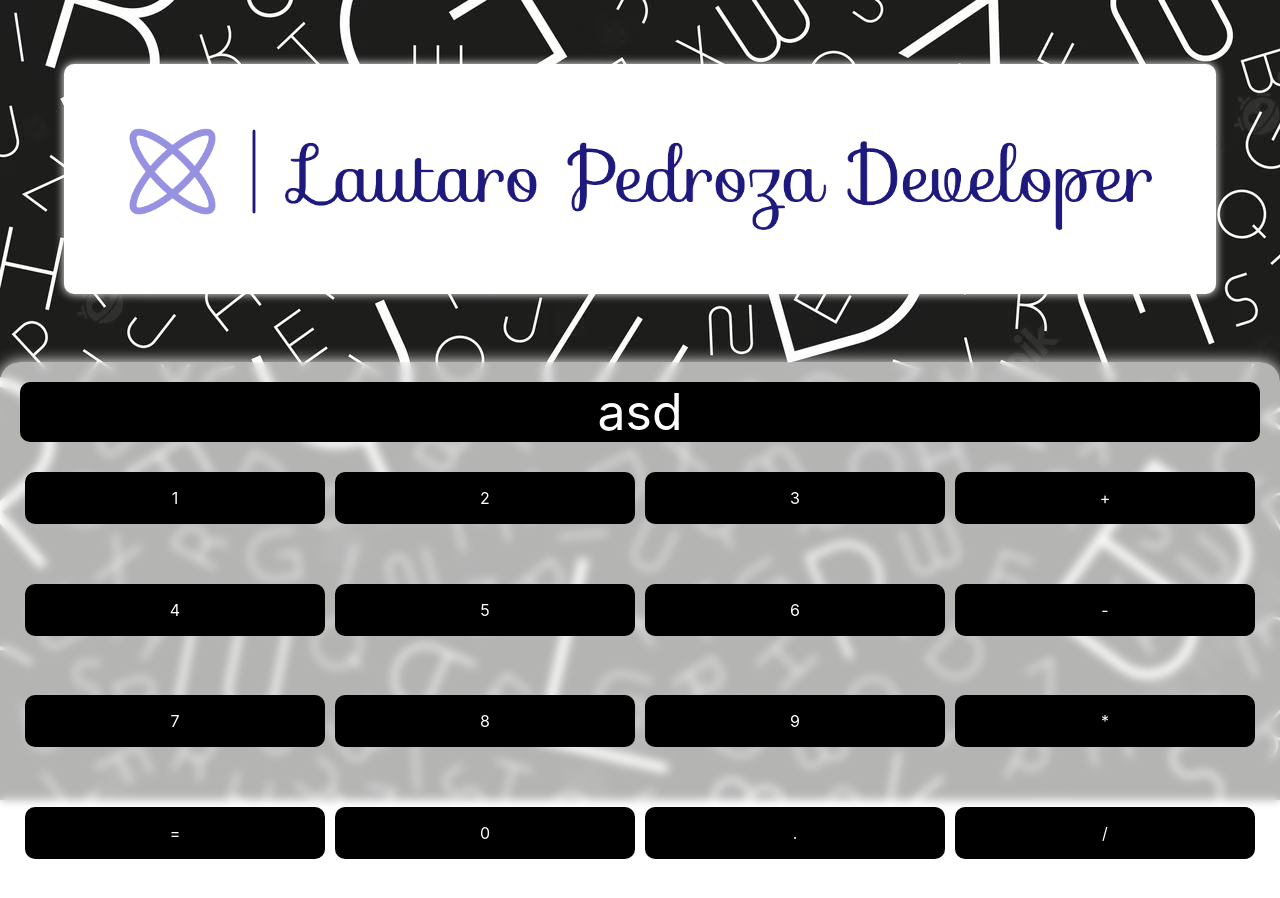
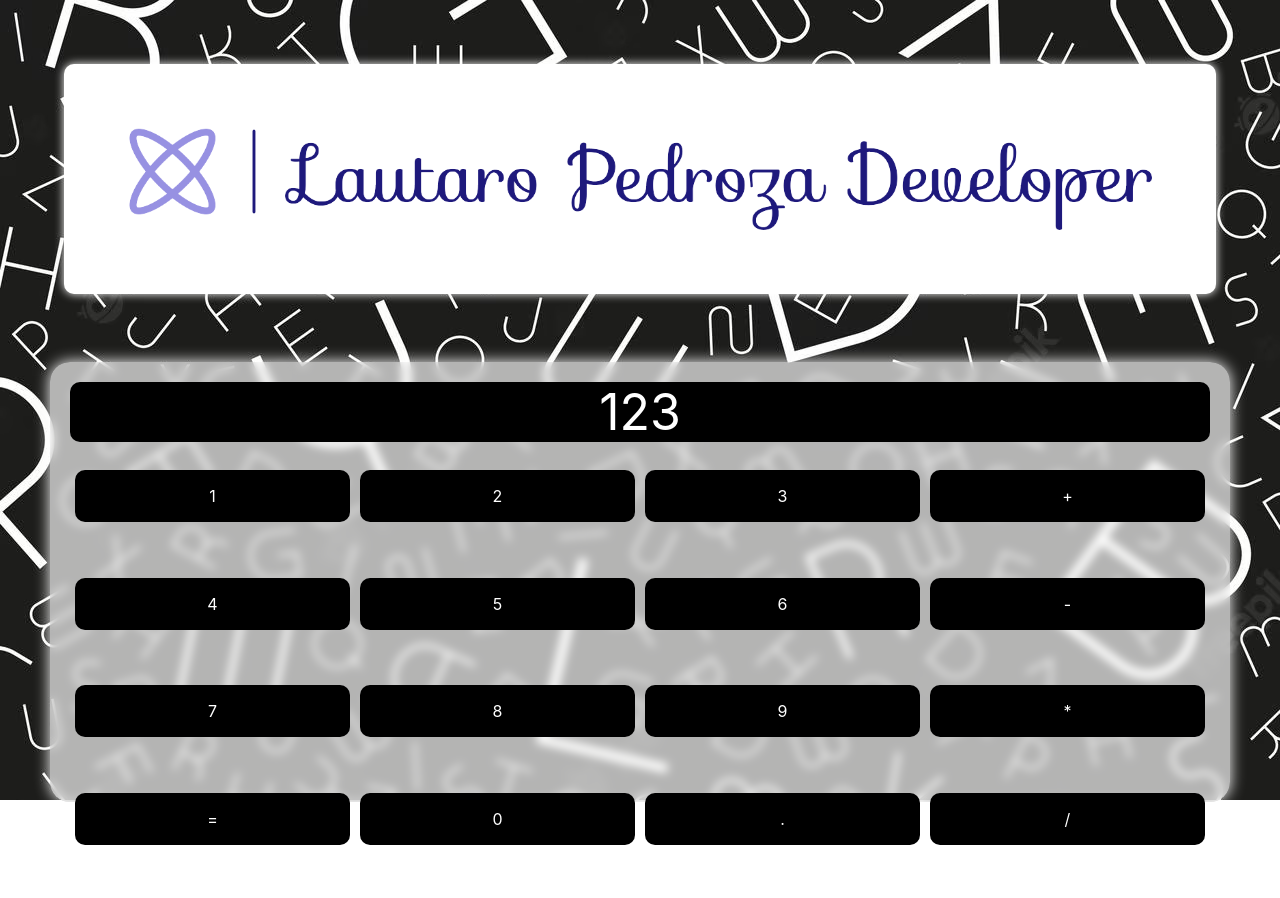
Before and after one commit to El-Farolito/Calculadora-React, a React (Create React App) app: page / in a window 1280 px wide. Shown: the top 898 px of the page. After the commit the page ends 850 px from the top, so only its background shows below. Built offline with nearby package versions, Linux system fonts and the light colour scheme.

Commit message:
creando la calculadora

```diff
--- a/src/App.css
+++ b/src/App.css
@@ -19,7 +19,8 @@
 }
 
 .contenedor-calculadora{
-
+   margin: 20px 50px;
+   height: 400px;
     background-color: rgba(255, 255, 255, 0.671);
  backdrop-filter: blur(5px);
     -webkit-backdrop-filter: blur(12px);
--- a/src/App.js
+++ b/src/App.js
@@ -13,7 +13,7 @@ function App() {
 
       <div className="contenedor-calculadora">
 
-        <Pantalla input="asd"/>
+        <Pantalla input="123"/>
 
 
         <div className="fila">
```
